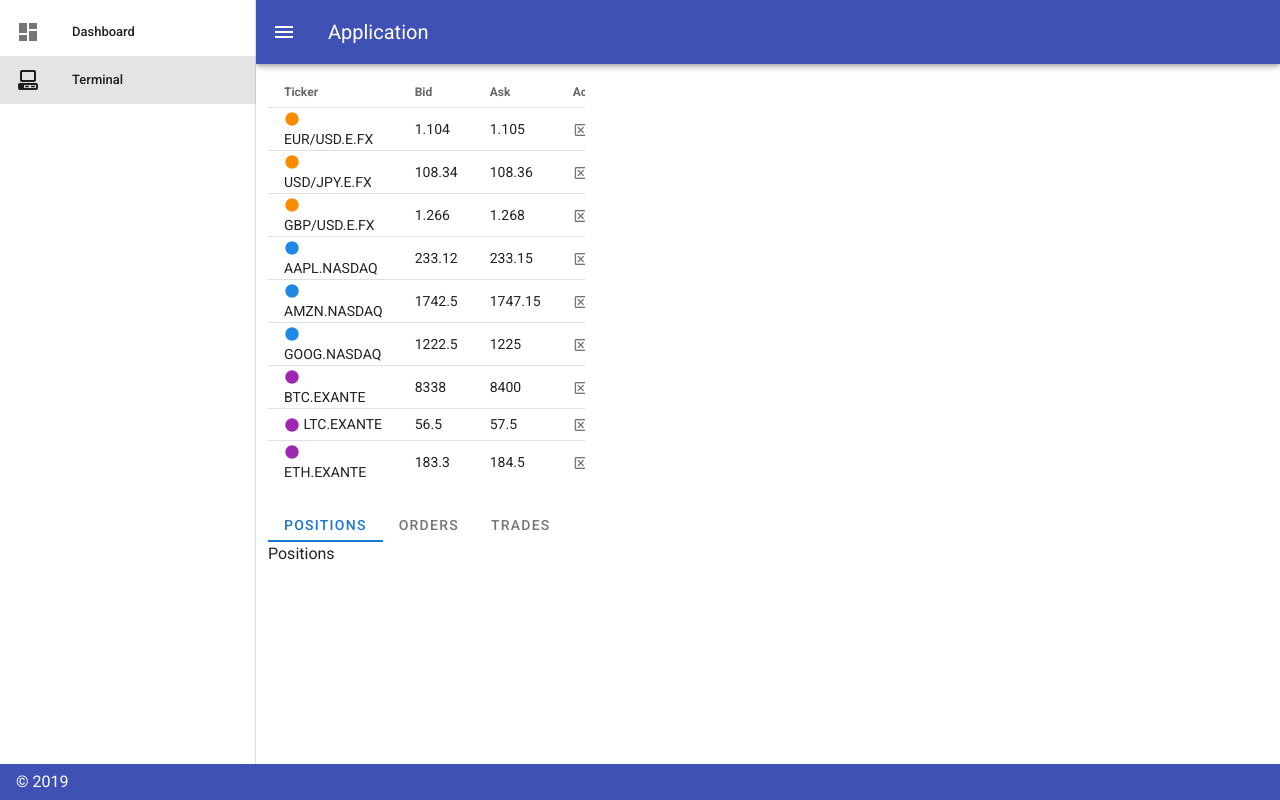
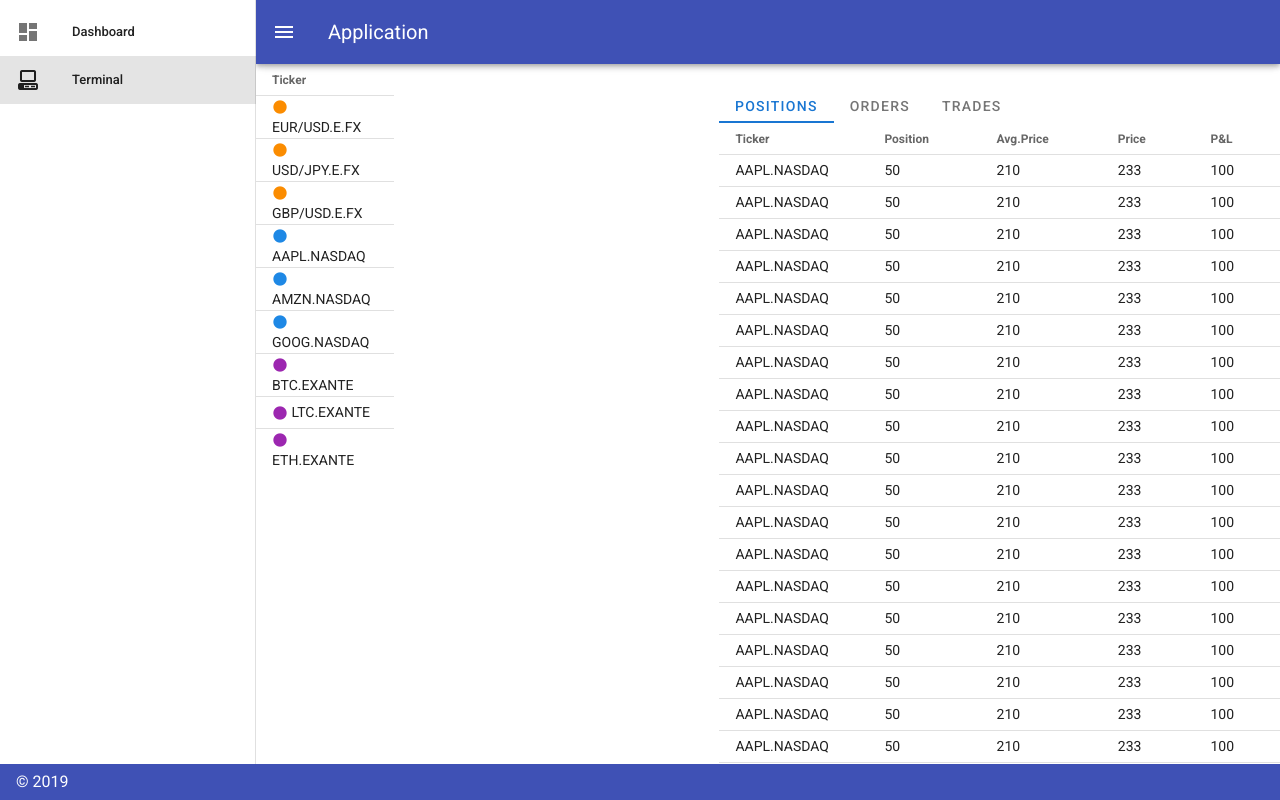
Before and after one commit to 1296mhz/ftrade, a Vue app: page /#/terminal in a window 1280 px wide. Shown: the top 800 px of the page. Built offline with nearby package versions, Linux system fonts and the light colour scheme.

Commit message:
Пробую сделать список ордеров и сделок

```diff
--- a/src/views/Terminal.vue
+++ b/src/views/Terminal.vue
@@ -1,5 +1,6 @@
 <template>
-  <v-container>
+  <v-container fluid>
+     <v-row>
     <v-row>
       <v-col cols="4">
 
@@ -27,7 +28,7 @@
       </v-col>
     </v-row>
 
-    <v-row>
+    <v-row align="stretch">
       <v-col>
         <v-tabs height="35">
           <v-tab>Positions</v-tab>
@@ -35,7 +36,7 @@
           <v-tab>Trades</v-tab>
 
           <v-tab-item transition="none" reverse-transition="none">
-            Positions
+            <v-data-table dense :headers="position_headers" :items="positions" item-key="ticker"  fixed-header disable-pagination hide-default-footer></v-data-table>
           </v-tab-item>
 
           <v-tab-item transition="none" reverse-transition="none">
@@ -43,7 +44,7 @@
           </v-tab-item>
 
           <v-tab-item transition="none"  reverse-transition="none">
-            <v-data-table dense :headers="headers" :items="symbols" item-key="ticker" class="elevation-1"></v-data-table>
+            <v-data-table dense :headers="position_headers" :items="positions" item-key="ticker" class="elevation-1"></v-data-table>
           </v-tab-item>
 
 
@@ -51,6 +52,7 @@
         </v-tabs>
       </v-col>
     </v-row>
+     </v-row>
   </v-container>
 </template>
 
@@ -59,12 +61,255 @@
 export default {
   data() {
     return {
-      headers: [
+      position_headers: [
         {text: 'Ticker', value: 'ticker'},
-        {text: 'Ticker'},
-        {text: 'Ticker'},
-        {text: 'Ticker'},
+        {text: 'Position', value: 'position'},
+        {text: 'Avg.Price', value: 'avgprice'},
+        {text: 'Price', value: 'price'},
+        {text: 'P&L', value: 'pnl'},
       ],
+
+      positions: [
+        {
+          ticker: 'AAPL.NASDAQ',
+          position: 50,
+          avgprice: 210,
+          price: 233,
+          pnl: 100,
+        },
+        {
+          ticker: 'AAPL.NASDAQ',
+          position: 50,
+          avgprice: 210,
+          price: 233,
+          pnl: 100,
+        },
+        {
+          ticker: 'AAPL.NASDAQ',
+          position: 50,
+          avgprice: 210,
+          price: 233,
+          pnl: 100,
+        },
+        {
+          ticker: 'AAPL.NASDAQ',
+          position: 50,
+          avgprice: 210,
+          price: 233,
+          pnl: 100,
+        },
+        {
+          ticker: 'AAPL.NASDAQ',
+          position: 50,
+          avgprice: 210,
+          price: 233,
+          pnl: 100,
+        },
+        {
+          ticker: 'AAPL.NASDAQ',
+          position: 50,
+          avgprice: 210,
+          price: 233,
+          pnl: 100,
+        },
+        {
+          ticker: 'AAPL.NASDAQ',
+          position: 50,
+          avgprice: 210,
+          price: 233,
+          pnl: 100,
+        },
+        {
+          ticker: 'AAPL.NASDAQ',
+          position: 50,
+          avgprice: 210,
+          price: 233,
+          pnl: 100,
+        },
+        {
+          ticker: 'AAPL.NASDAQ',
+          position: 50,
+          avgprice: 210,
+          price: 233,
+          pnl: 100,
+        },
+        {
+          ticker: 'AAPL.NASDAQ',
+          position: 50,
+          avgprice: 210,
+          price: 233,
+          pnl: 100,
+        },
+        {
+          ticker: 'AAPL.NASDAQ',
+          position: 50,
+          avgprice: 210,
+          price: 233,
+          pnl: 100,
+        },
+        {
+          ticker: 'AAPL.NASDAQ',
+          position: 50,
+          avgprice: 210,
+          price: 233,
+          pnl: 100,
+        },
+        {
+          ticker: 'AAPL.NASDAQ',
+          position: 50,
+          avgprice: 210,
+          price: 233,
+          pnl: 100,
+        },
+        {
+          ticker: 'AAPL.NASDAQ',
+          position: 50,
+          avgprice: 210,
+          price: 233,
+          pnl: 100,
+        },
+        {
+          ticker: 'AAPL.NASDAQ',
+          position: 50,
+          avgprice: 210,
+          price: 233,
+          pnl: 100,
+        },
+        {
+          ticker: 'AAPL.NASDAQ',
+          position: 50,
+          avgprice: 210,
+          price: 233,
+          pnl: 100,
+        },
+        {
+          ticker: 'AAPL.NASDAQ',
+          position: 50,
+          avgprice: 210,
+          price: 233,
+          pnl: 100,
+        },
+        {
+          ticker: 'AAPL.NASDAQ',
+          position: 50,
+          avgprice: 210,
+          price: 233,
+          pnl: 100,
+        },
+        {
+          ticker: 'AAPL.NASDAQ',
+          position: 50,
+          avgprice: 210,
+          price: 233,
+          pnl: 100,
+        },
+        {
+          ticker: 'AAPL.NASDAQ',
+          position: 50,
+          avgprice: 210,
+          price: 233,
+          pnl: 100,
+        },
+        {
+          ticker: 'AAPL.NASDAQ',
+          position: 50,
+          avgprice: 210,
+          price: 233,
+          pnl: 100,
+        },
+        {
+          ticker: 'AAPL.NASDAQ',
+          position: 50,
+          avgprice: 210,
+          price: 233,
+          pnl: 100,
+        },
+        {
+          ticker: 'AAPL.NASDAQ',
+          position: 50,
+          avgprice: 210,
+          price: 233,
+          pnl: 100,
+        },
+        {
+          ticker: 'AAPL.NASDAQ',
+          position: 50,
+          avgprice: 210,
+          price: 233,
+          pnl: 100,
+        },
+        {
+          ticker: 'AAPL.NASDAQ',
+          position: 50,
+          avgprice: 210,
+          price: 233,
+          pnl: 100,
+        },
+        {
+          ticker: 'AAPL.NASDAQ',
+          position: 50,
+          avgprice: 210,
+          price: 233,
+          pnl: 100,
+        },
+        {
+          ticker: 'AAPL.NASDAQ',
+          position: 50,
+          avgprice: 210,
+          price: 233,
+          pnl: 100,
+        },
+        {
+          ticker: 'AAPL.NASDAQ',
+          position: 50,
+          avgprice: 210,
+          price: 233,
+          pnl: 100,
+        },
+        {
+          ticker: 'AAPL.NASDAQ',
+          position: 50,
+          avgprice: 210,
+          price: 233,
+          pnl: 100,
+        },
+        {
+          ticker: 'AAPL.NASDAQ',
+          position: 50,
+          avgprice: 210,
+          price: 233,
+          pnl: 100,
+        },
+        {
+          ticker: 'AAPL.NASDAQ',
+          position: 50,
+          avgprice: 210,
+          price: 233,
+          pnl: 100,
+        },
+        {
+          ticker: 'AAPL.NASDAQ',
+          position: 50,
+          avgprice: 210,
+          price: 233,
+          pnl: 100,
+        },
+        {
+          ticker: 'AAPL.NASDAQ',
+          position: 50,
+          avgprice: 210,
+          price: 233,
+          pnl: 100,
+        },
+        {
+          ticker: 'AAPL.NASDAQ',
+          position: 50,
+          avgprice: 210,
+          price: 233,
+          pnl: 100,
+        },
+      ],
+
       symbols: [
         {
           ticker: 'EUR/USD.E.FX',
```
Also changed, not shown: 1 other file (tests, documents, lock files or other folders).
